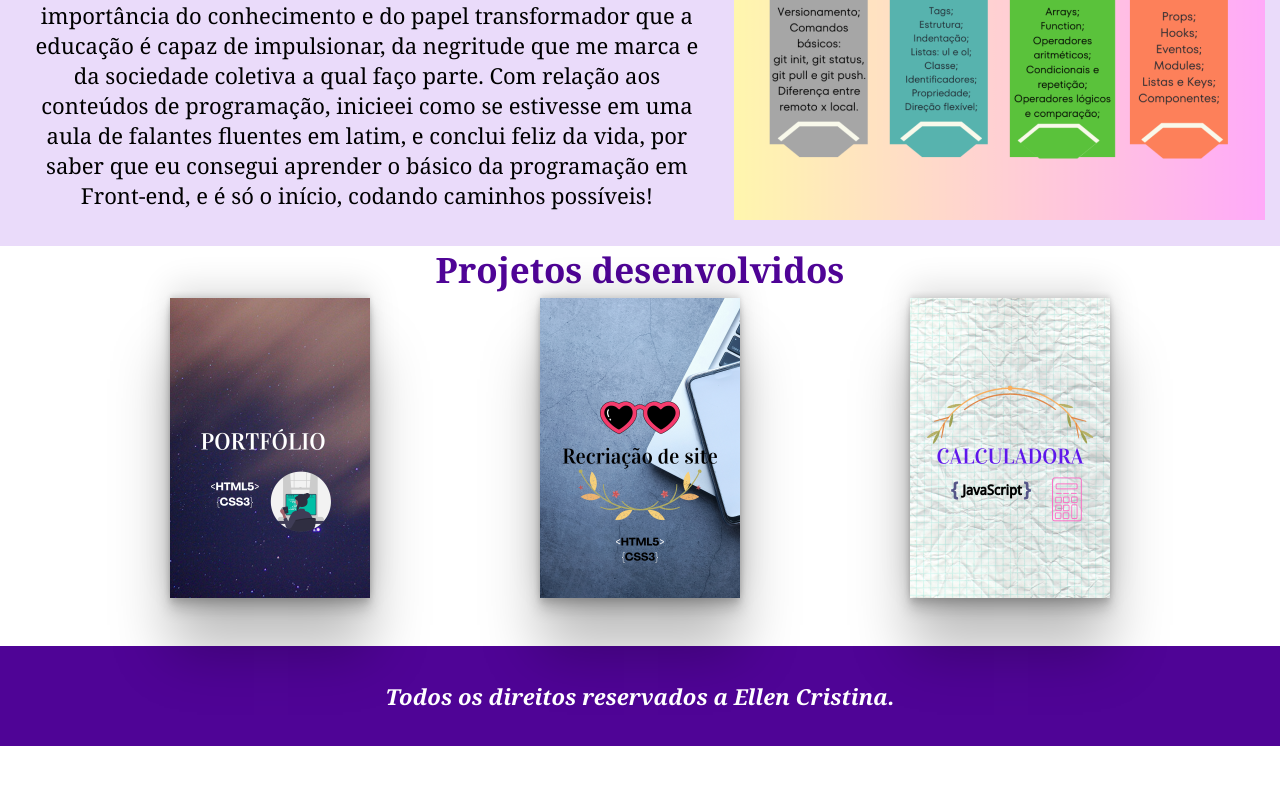
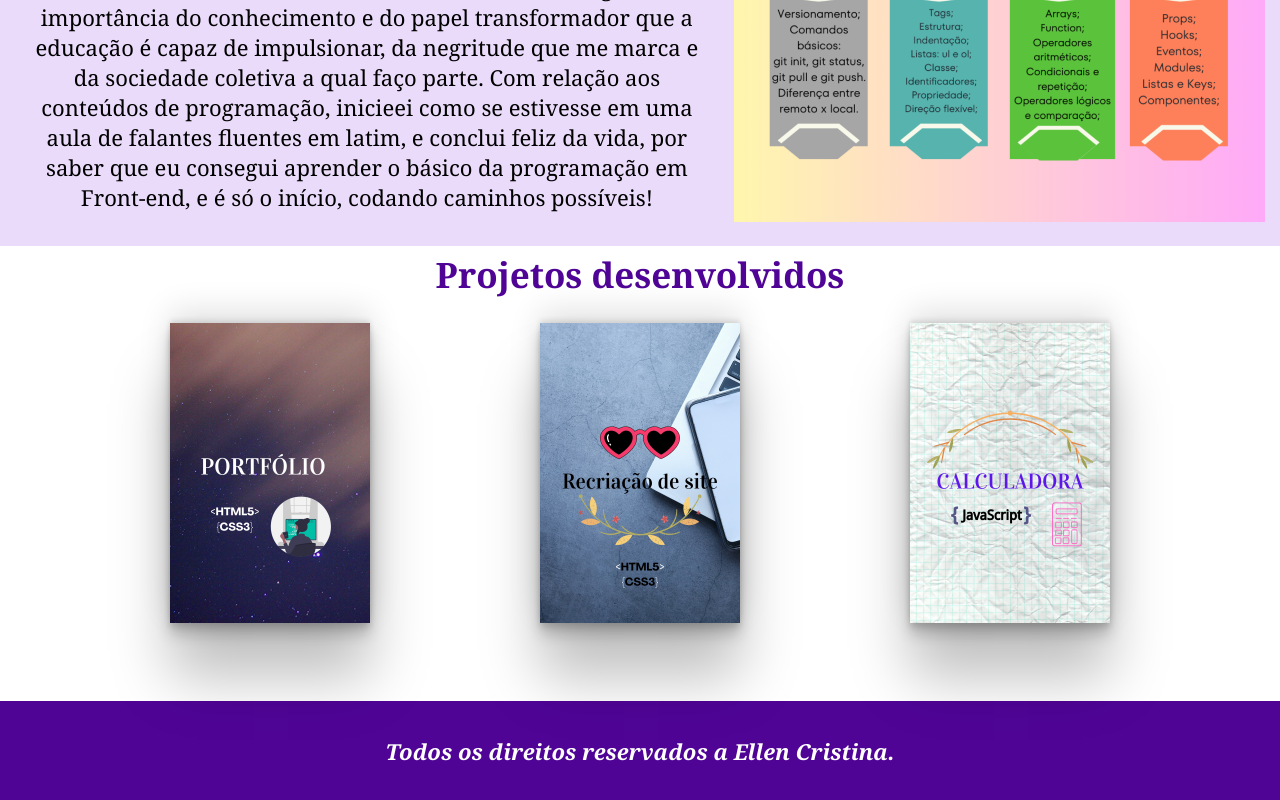
Before and after one commit to Ellenn2301/projeto-final-react, a React (Vite) app: page /sobre in a window 1280 px wide. Shown: the part 1104-1904 px from the top of the page. Before the commit the page ends 1850 px from the top, so only its background shows below. Built offline with nearby package versions, Linux system fonts and the light colour scheme.

Commit message:
Alterações no css

```diff
--- a/src/global.css
+++ b/src/global.css
@@ -2,6 +2,7 @@
     --primary-color: #4f0496;
     --secondary-color: #aaa5ac;
     --background-section: #eadbfa;
+    --font-size-small: 35px;
     --font-size-medio: 22px;
   }
 
--- a/src/pages/ComentariosPage/ComentariosPage.jsx
+++ b/src/pages/ComentariosPage/ComentariosPage.jsx
@@ -62,7 +62,6 @@ const ComentariosPage = () => {
                         {value.comentario}
                     </li>)
                      } )}
-
             </ul>
 
         </>
--- a/src/pages/ComentariosPage/comentarios.module.css
+++ b/src/pages/ComentariosPage/comentarios.module.css
@@ -13,7 +13,7 @@
 
 .tituloComentarios{
     color: var(--primary-color);
-    font-size: 35px;
+    font-size: var(--font-size-small);
     padding: 10px;
 }
 
@@ -38,7 +38,7 @@
 
 .listaComentarios{
     font-size: var(--font-size-medio);
-    border: 1px solid #797679;
+    border: 1px solid var(--secondary-color);
     border-radius: 10px;
     padding: 5px;
 }
@@ -47,7 +47,7 @@
     height: 40px;
     width: 20%;
     background-color: var(--secondary-color);
-    color: #fff;
+    color: #ffffff;
     border: none;
     border-radius: 10px;
     cursor: pointer;
--- a/src/pages/ContatoPage/contato.module.css
+++ b/src/pages/ContatoPage/contato.module.css
@@ -13,7 +13,7 @@
 
 .tituloContato{
     color: var(--primary-color);
-    font-size: 35px;
+    font-size: var(--font-size-small);
     padding: 10px;
 }
 
--- a/src/pages/HomePage/HomePage.jsx
+++ b/src/pages/HomePage/HomePage.jsx
@@ -11,8 +11,7 @@ const HomePage = () => {
                 </header>
             </div>
 
-            <div>
-                <section className={styles.containerMapaPessoal}>
+            <section className={styles.containerMapaPessoal}>
                     <div>
                         <img className={styles.mapaEllen} src='/imagens/ellen.png' alt='Ellen Cristina: uma mulher negra, com cabelos castanhos e blusa cor de lilás'/>
                     </div>
@@ -29,9 +28,9 @@ const HomePage = () => {
                         </p>
                         </article>
                     </div>
-                </section>
+            </section>
 
-                <section className={styles.containerSkills}>
+            <section className={styles.containerSkills}>
                     <h3 className={styles.subtitulo}>Skills</h3>
 
                     <div className={styles.containerImagensSkills}>
@@ -62,8 +61,7 @@ const HomePage = () => {
                         </div>
 
                     </div>
-                </section>
-            </div>
+            </section>
 
             </>
     )
--- a/src/pages/HomePage/home.module.css
+++ b/src/pages/HomePage/home.module.css
@@ -12,7 +12,7 @@
 
 .tituloBanner{
     color: var(--primary-color);
-    font-size: 35px;
+    font-size: var(--font-size-small);
     font-weight: 700;
     padding: 10px;
 }
@@ -70,7 +70,7 @@
 
 .subtitulo{
     color: var(--primary-color);
-    font-size: 35px;
+    font-size: var(--font-size-small);
     font-weight: 700;
     text-align: center;
     margin-bottom: 20px;
--- a/src/pages/SobrePage/sobre.module.css
+++ b/src/pages/SobrePage/sobre.module.css
@@ -8,7 +8,7 @@
 }
 
 .tituloSobre{
-    font-size: 35px;
+    font-size: var(--font-size-small);
     color: var(--primary-color);
     font-weight: 700;
     padding: 10px;
@@ -45,10 +45,10 @@
 
 .subtitulo{
     color: var(--primary-color);
-    font-size: 35px;
+    font-size: var(--font-size-small);
     font-weight: 700;
     text-align: center;
-    margin-bottom: 5px;
+    margin: 5px 0 5px 0;
 }
 
 .liInteresses{
@@ -85,15 +85,14 @@
 }
 
 .containerProjetos{
-    height: 400px;
+    height: 450px;
     max-width: 100%;
 }
 
-
 .projetos{
     display: flex;
-    align-items: center;
     justify-content: space-evenly;
+    margin-top: 25px;
 }
 
 .projetosImg{
```
